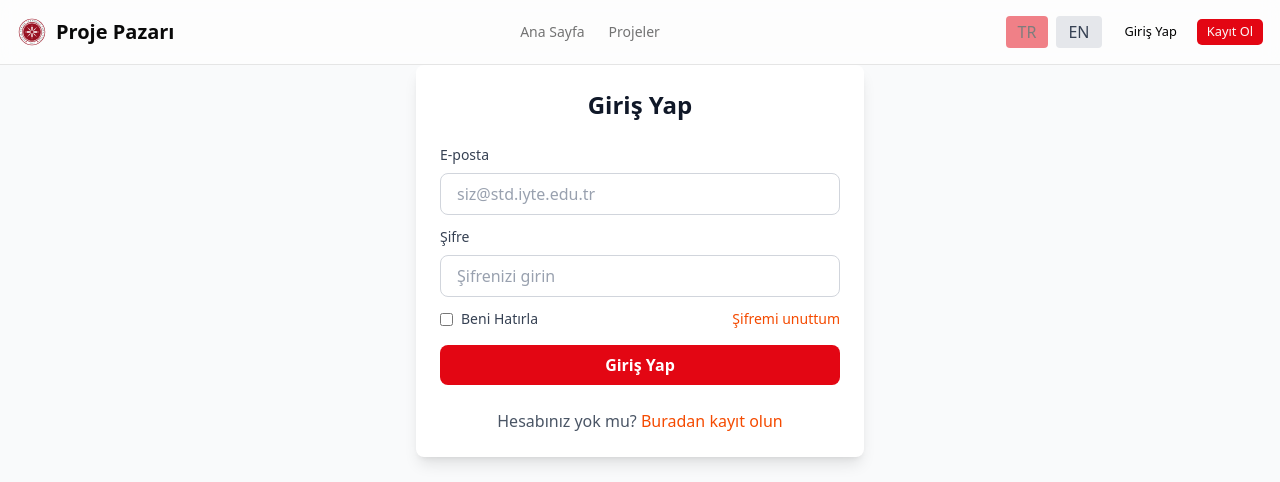
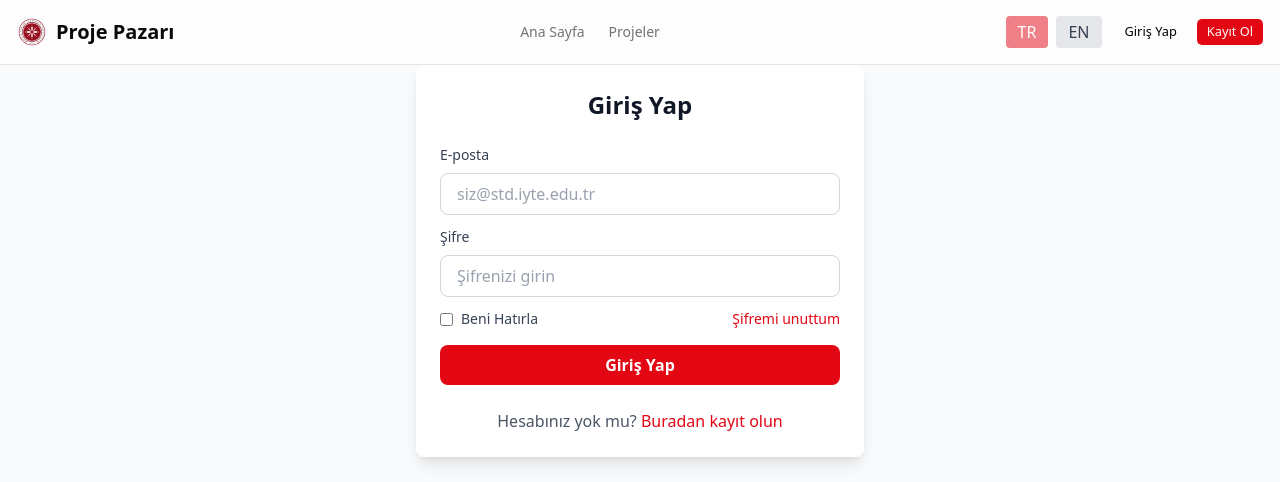
Before and after one commit to IYTE-Yazilim-Toplulugu/proje-pazari, a Next.js app: page /login in a window 1280 px wide. Shown: the top 482 px of the page. Built offline with nearby package versions, Linux system fonts and the light colour scheme; no server answers.

Commit message:
refactor: update color variables and enhance button styles for consistency

```diff
--- a/app/(auth)/login/page.tsx
+++ b/app/(auth)/login/page.tsx
@@ -83,7 +83,7 @@ export default function LoginPage() {
               <input
                 type="checkbox"
                 {...register("rememberMe")}
-                className="mr-2 rounded border-gray-300 text-orange-600 focus:ring-orange-500"
+                className="mr-2 rounded border-gray-300 text-[var(--color-primary)] focus:ring-[var(--color-primary)]"
               />
               <span className="text-sm text-gray-700 dark:text-gray-300">
                 {t("rememberMe")}
@@ -92,7 +92,7 @@ export default function LoginPage() {
 
             <Link
               href="/forgot_password"
-              className="text-sm text-orange-600 hover:text-orange-700 dark:text-orange-400"
+              className="text-sm text-[var(--color-primary)] hover:text-[var(--color-primary-dark)]"
             >
               {t("forgotPassword")}
             </Link>
@@ -106,7 +106,7 @@ export default function LoginPage() {
           {t("noAccount")}{" "}
           <Link
             href="/register"
-            className="text-orange-600 hover:text-orange-700 dark:text-orange-400"
+            className="text-[var(--color-primary)] hover:text-[var(--color-primary-dark)]"
           >
             {t("registerLink")}
           </Link>
--- a/app/globals.css
+++ b/app/globals.css
@@ -12,9 +12,42 @@
   --color-popover: oklch(1 0 0);
   --color-popover-foreground: oklch(0.145 0 0);
 
-  /* IYTE Kırmızısı */
-  --color-primary: #E30613;
-  --color-btn-primary: #E30613;
+  /* ── IYTE Brand ─────────────────────────────────────────────── */
+  --color-primary:       #E30613;
+  --color-primary-dark:  #B3040F;
+  --color-primary-light: #FF3B47;
+
+  /* ── Button ─────────────────────────────────────────────────── */
+  --color-btn-primary:         #E30613;
+  --color-btn-primary-hover:   #B3040F;
+  --color-btn-secondary:       #F5F5F5;
+  --color-btn-danger:          #F44336;
+  --color-btn-disabled:        #D4D4D4;
+
+  /* ── Background ─────────────────────────────────────────────── */
+  --color-background-elevated:  #FFFFFF;
+  --color-background-secondary: #EBEBEB;
+
+  /* ── Card ───────────────────────────────────────────────────── */
+  --color-card-border-solid: #E4EBF2;
+  --color-card-elevated:     rgba(255,255,255,0.95);
+
+  /* ── Status ─────────────────────────────────────────────────── */
+  --color-success: #4CAF50;
+  --color-warning: #FF9500;
+  --color-error:   #F44336;
+  --color-info:    #5AC8FA;
+
+  /* ── Text ───────────────────────────────────────────────────── */
+  --color-text-primary:   #2D3748;
+  --color-text-secondary: #4A5568;
+  --color-text-tertiary:  #718096;
+  --color-text-inverse:   #FFFFFF;
+
+  /* ── Navigation ─────────────────────────────────────────────── */
+  --color-nav-bg:       #FFFFFF;
+  --color-nav-active:   #E30613;
+  --color-nav-inactive: #6B7280;
 
   --color-primary-foreground: oklch(0.985 0 0);
   --color-secondary: oklch(0.97 0 0);
@@ -115,7 +148,7 @@ body {
 
 .form-input {
   @apply w-full px-4 py-2 border border-gray-300 dark:border-gray-600
-         rounded-lg focus:ring-2 focus:ring-orange-500 focus:border-transparent
+         rounded-lg focus:ring-2 focus:ring-[var(--color-primary)] focus:border-transparent
          bg-white dark:bg-gray-800 text-gray-900 dark:text-white
          placeholder-gray-400 dark:placeholder-gray-500;
 }
@@ -129,7 +162,7 @@ body {
 }
 
 .form-button {
-  @apply w-full bg-[var(--color-btn-primary)] hover:bg-orange-700 text-white font-semibold
+  @apply w-full bg-[var(--color-btn-primary)] hover:bg-[var(--color-btn-primary-hover)] text-white font-semibold
          py-2 px-4 rounded-lg transition-colors disabled:opacity-50
          disabled:cursor-not-allowed;
 }
```
